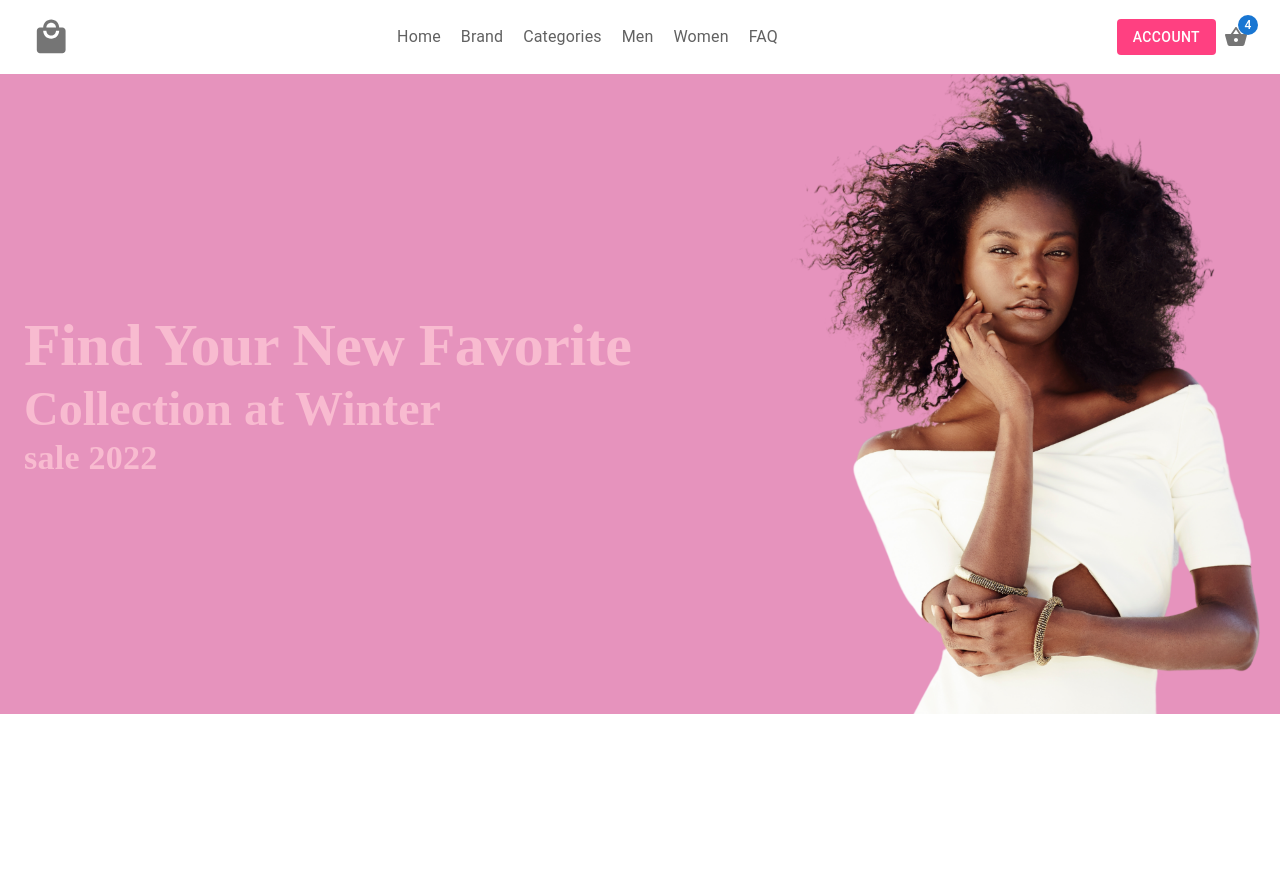
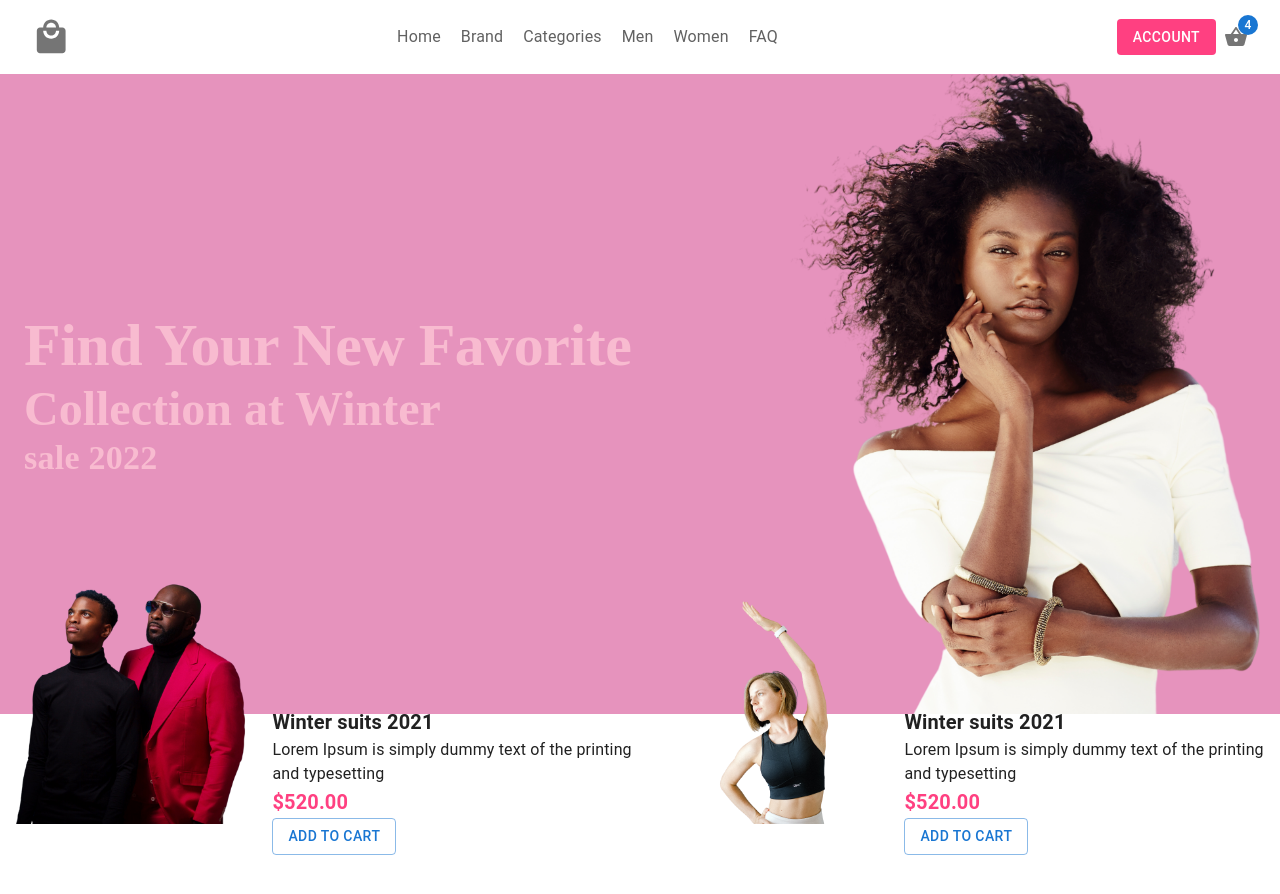
Before and after one commit to boka88/react-sportbooking, a React (Create React App) app: page / in a window 1280 px wide. Shown: the top 894 px of the page. Before the commit the page ends 800 px from the top, so only its background shows below. Built offline with nearby package versions, Linux system fonts and the light colour scheme.

Commit message:
add product container component featured product section

```diff
--- a/src/App.js
+++ b/src/App.js
@@ -1,5 +1,7 @@
 import Navbar from './components/Navbar/Navbar'
 import Header from './components/Header/Header';
+import GridMUI from './playground/GridMUI';
+import ProductContainer from './components/Products/ProductContainer';
 
 // https://www.youtube.com/watch?v=BTgBcsSZxFU&list=PLakAmVjYWIY6g-Bx2vVnHFuaa8oaPorSI&index=2&ab_channel=iNovotek 6 Deo Pocetak
 
@@ -9,6 +11,7 @@ function App() {
     <>
       <Navbar />
       <Header />
+      <ProductContainer />
     </>
   );
 }
--- /dev/null
+++ b/src/components/Products/ProductContainer.js
@@ -0,0 +1,67 @@
+import React from 'react'
+import { Box } from '@mui/system'
+import {
+    Grid,
+    Typography,
+    Button
+} from '@mui/material'
+
+
+const ProductContainer = () => {
+
+    return (
+        <Box sx={{ minHeight: '60vh', mr: 2, ml: 2, mt: -23 }}>
+
+            {/* Featured Prouct */}
+            <Grid sx={{ mb: 4 }} container spacing={2}>
+                <Grid
+                 sx={{display: 'flex', flexDirection: {xs: 'column', lg: 'row', justifyContent: 'center', alignItems: 'center'}}}
+                 md={6}
+                 item
+                >
+                    <Box sx={{width: {xs:'100%', lg: '40%'}}} component="img" src="images/products/f1.png" />
+                    <Box sx={{paddingLeft: '10px', mt: {lg:20, xs:2}}}>
+                        <Typography sx={{fontWeight: 'bold'}} variant='h6'>
+                            Winter suits 2021
+                        </Typography>
+                        <Typography>
+                            Lorem Ipsum is simply dummy text of the printing and typesetting
+                        </Typography>
+                        <Typography sx={{fontWeight: 'bold', color: '#ff4081'}} variant='h6'>
+                           $520.00
+                        </Typography>
+                        <Button variant='outlined' size='medium'>
+                            Add To Cart
+                        </Button>
+                    </Box>
+                </Grid>
+                <Grid
+                 sx={{display: 'flex', flexDirection: {xs: 'column', lg: 'row', justifyContent: 'center', alignItems: 'center'}}}
+                 md={6}
+                 item
+                >
+                    <Box sx={{width: {xs:'100%', lg: '40%'}}} component="img" src="images/products/f2.png" />
+                    <Box sx={{paddingLeft: '10px', mt: {lg:20, xs:2}}}>
+                        <Typography sx={{fontWeight: 'bold'}} variant='h6'>
+                            Winter suits 2021
+                        </Typography>
+                        <Typography>
+                            Lorem Ipsum is simply dummy text of the printing and typesetting
+                        </Typography>
+                        <Typography sx={{fontWeight: 'bold', color: '#ff4081'}} variant='h6'>
+                           $520.00
+                        </Typography>
+                        <Button variant='outlined' size='medium'>
+                            Add To Cart
+                        </Button>
+                    </Box>
+                </Grid>
+            </Grid>
+
+            {/* Product List */}
+
+        </Box>
+    )
+}
+
+export default ProductContainer
--- /dev/null
+++ b/src/playground/GridMUI.js
@@ -0,0 +1,38 @@
+import React from 'react'
+import { Grid } from '@mui/material'
+
+const GridMUI = () => {
+    return (
+        <Grid spacing={10} container>
+            <Grid sx={{backgroundColor: 'red'}} md={4} item>
+                Lorem Ipsum is simply dummy text of the printing and typesetting industry.
+                Lorem Ipsum has been the industry's standard dummy text ever since the 1500s,
+                when an unknown printer took a galley of type and scrambled it to make a type
+                specimen book. It has survived not only five centuries, but also the leap into electronic typesetting,
+                remaining essentially unchanged. It was popularised in the 1960s with the release of Letraset sheets
+                containing Lorem Ipsum passages, and more recently with desktop publishing software like Aldus PageMaker
+                including versions of Lorem Ipsum.
+            </Grid>
+            <Grid sx={{backgroundColor: 'green'}} md={4} item>
+                Lorem Ipsum is simply dummy text of the printing and typesetting industry.
+                Lorem Ipsum has been the industry's standard dummy text ever since the 1500s,
+                when an unknown printer took a galley of type and scrambled it to make a type
+                specimen book. It has survived not only five centuries, but also the leap into electronic typesetting,
+                remaining essentially unchanged. It was popularised in the 1960s with the release of Letraset sheets
+                containing Lorem Ipsum passages, and more recently with desktop publishing software like Aldus PageMaker
+                including versions of Lorem Ipsum.
+            </Grid>
+            <Grid sx={{backgroundColor: 'yellow'}} md={4} item>
+                Lorem Ipsum is simply dummy text of the printing and typesetting industry.
+                Lorem Ipsum has been the industry's standard dummy text ever since the 1500s,
+                when an unknown printer took a galley of type and scrambled it to make a type
+                specimen book. It has survived not only five centuries, but also the leap into electronic typesetting,
+                remaining essentially unchanged. It was popularised in the 1960s with the release of Letraset sheets
+                containing Lorem Ipsum passages, and more recently with desktop publishing software like Aldus PageMaker
+                including versions of Lorem Ipsum.
+            </Grid>
+        </Grid>
+    )
+}
+
+export default GridMUI
```
Also changed, not shown: public/images/products/f1.png (added), public/images/products/f2.png (added).
